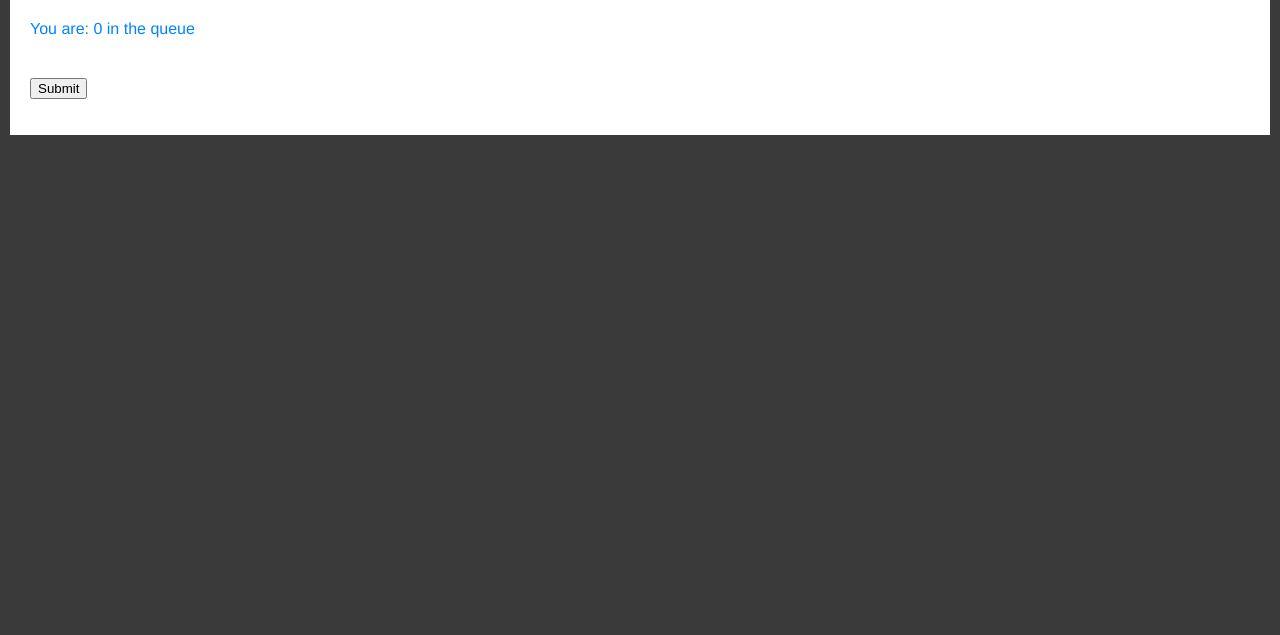
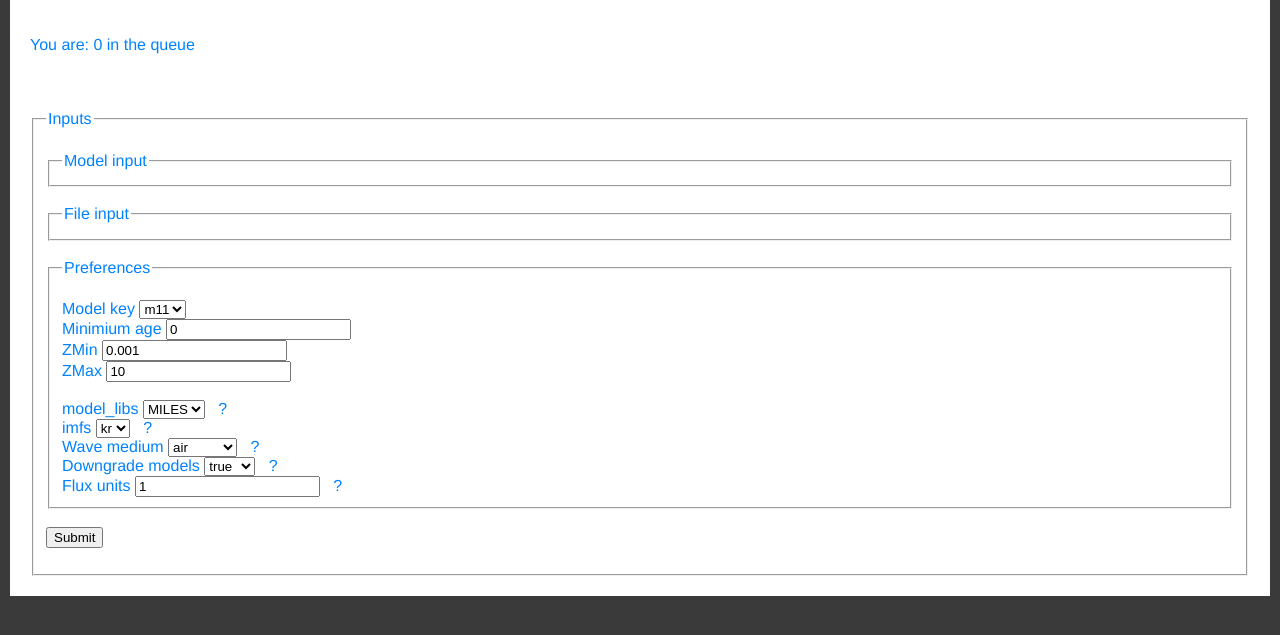
Before and after one commit to OliWenman/firefly, a Django app: page / in a window 1280 px wide. Shown: the part 44-679 px from the top of the page. Run offline with Django 3.2, Linux system fonts and the light colour scheme; data comes from the database, SQL or seed files in the repository; both versions use the stored data as it was after the commit.

Commit message:
Added several input buttons for FIREFLY, don't do anything yet

```diff
--- a/firefly/static/firefly/styles.css
+++ b/firefly/static/firefly/styles.css
@@ -30,6 +30,7 @@ footer {
   padding: 10px 20px;
 }
 
+
 .loader {
   display: inline-block;
   border: 8px solid #DC143C; /* Light grey */
--- /dev/null
+++ b/firefly/static/firefly/tooltip.css
@@ -0,0 +1,28 @@
+/* Tooltip container */
+.tooltip {
+  position: relative;
+  display: inline-block;
+  /*border-bottom: 1px dotted black;*/ /* If you want dots under the hoverable text */
+}
+
+/* Tooltip text */
+.tooltip .tooltiptext {
+  visibility: hidden;
+  width: 120px;
+  background-color: black;
+  color: #fff;
+  text-align: center;
+  padding: 5px 0;
+  border-radius: 6px;
+
+  /* Position the tooltip text - see examples below! */
+  position: absolute;
+  z-index: 1;
+
+  top: -5px;
+  left: 105%;
+}
+
+/* Show the tooltip text when you mouse over the tooltip container */
+.tooltip:hover .tooltiptext {
+  visibility: visible;
--- a/firefly/templates/firefly/home.html
+++ b/firefly/templates/firefly/home.html
@@ -5,27 +5,145 @@
   <meta http-equiv="content-type" content="text/html; charset=UTF-8" />
 
   <link rel="stylesheet" type="text/css" href = "/static/firefly/styles.css" />
+  <link rel="stylesheet" type="text/css" href = "/static/firefly/tooltip.css" />
 
 </head>
 
-{% load static %}
-
 <body>
   <header>Welcome to Firefly!</header>
-  </div>
-    <section>You are: {{ manager.queue }} in the queue</section>
+    <section><p>You are: {{ manager.queue }} in the queue</p> </section>
     <section>
-      <form action = 'processing/' method = "POST" onsubmit="; myFunction(); myButton.disabled = true; return true;">
+
+    <fieldset>
+      <legend>Inputs</legend>
+
+      <br/>
 
       {% csrf_token %}
 
-      <button id = "myButton"  type="submit" method = "POST" onclick="">Submit</button>
+      <form action = 'processing/' method = "POST" onsubmit="; myFunction(); myButton.disabled = true; return true;">
 
+        <fieldset>
+          <legend>Model input</legend>
+        </fieldset>
+
+        <br/>
+
+        <fieldset>
+          <legend>File input</legend>
+        </fieldset>
+
+        <br/>
+
+        <fieldset>
+          <legend>Preferences</legend>
+
+          <br/>
+
+          <div style="display:inline-block;">
+            <label>Model key</label>
+            <select id = "models_key">
+              <option value = "m11">m11</option>
+            </select>
+          </div>
+
+          <br/>
+
+          <div style="display:inline-block;">
+            <label>Minimium age</label>
+            <input type="number" name="ageMin" value="0">
+          </div>
+
+          <br/>
+
+          <div style="display:inline-block;">
+            <label>ZMin</label>
+            <input type="number" name="ZMin" value="0.001">
+          </div>
+
+          <br/>
+
+          <div style="display:inline-block;">
+            <label>ZMax</label>
+            <input type="number" name="ZMax" value="10">
+          </div>
+
+          <br/> <br/>
+
+          <div style="display:inline-block;">
+            <label>model_libs</label>
+            <select id = "model_libs">
+              <option value = "MILES">MILES</option>
+            </select>
+            <div class="tooltip"> &nbsp; ?
+              <span class="tooltiptext">Model flavour</span>
+            </div>
+          </div>
+
+          <br/>
+
+          <div style="display:inline-block;">
+            <label>imfs</label>
+            <select id = "imfs">
+              <option value = "kr">kr</option>
+            </select>
+            <div class="tooltip"> &nbsp; ?
+              <span class="tooltiptext">Initial mass function model</span>
+            </div>
+          </div>
+
+          <br/>
+
+          <div style="display:inline-block">
+            <label>Wave medium</label>
+            <select id = "wave_medium">
+              <option value = "air">air</option>
+              <option value = "vacuum">vacuum</option>
+            </select>
+
+            <div class="tooltip"> <label> &nbsp; ?</label>
+              <span class="tooltiptext">Specify whether data is in air or vaccum</span>
+            </div>
+          </div>
+
+          <br/>
+
+          <div style="display:inline-block">
+            <label>Downgrade models</label>
+            <select id = "downgrade_models">
+              <option value = "true">true</option>
+              <option value = "false">false</option>
+            </select>
+
+            <div class="tooltip"> &nbsp; ?
+              <span class="tooltiptext">specify whether models should be downgraded to the instrumental resolution and galaxy velocity dispersion</span>
+            </div>
+          </div>
+
+          <br/>
+
+          <div style="display: inline-block;">
+            <label>Flux units</label>
+            <input type="number" name="flux_units" min="0" value="1">
+            <div class="tooltip"> &nbsp; ?
+              <span class="tooltiptext">Firefly assumes flux units of erg/s/A/cm^2. Choose factor in case flux is scaled (e.g. flux_units=10**(-17) for SDSS)</span>
+            </div>
+          </div>
+
+          <br/>
+
+        </fieldset>
+
+        <br/>
+        <button id = "myButton"  type="submit" method = "POST" onclick="">Submit</button>
       </form>
-    </section>
-  </div>
+    </fieldset>
+  </section>
 
 </body>
+
+
+
 
 <div id="processing_message" >
   <section>
```
Also changed, not shown: db.sqlite3, 1 other file.
